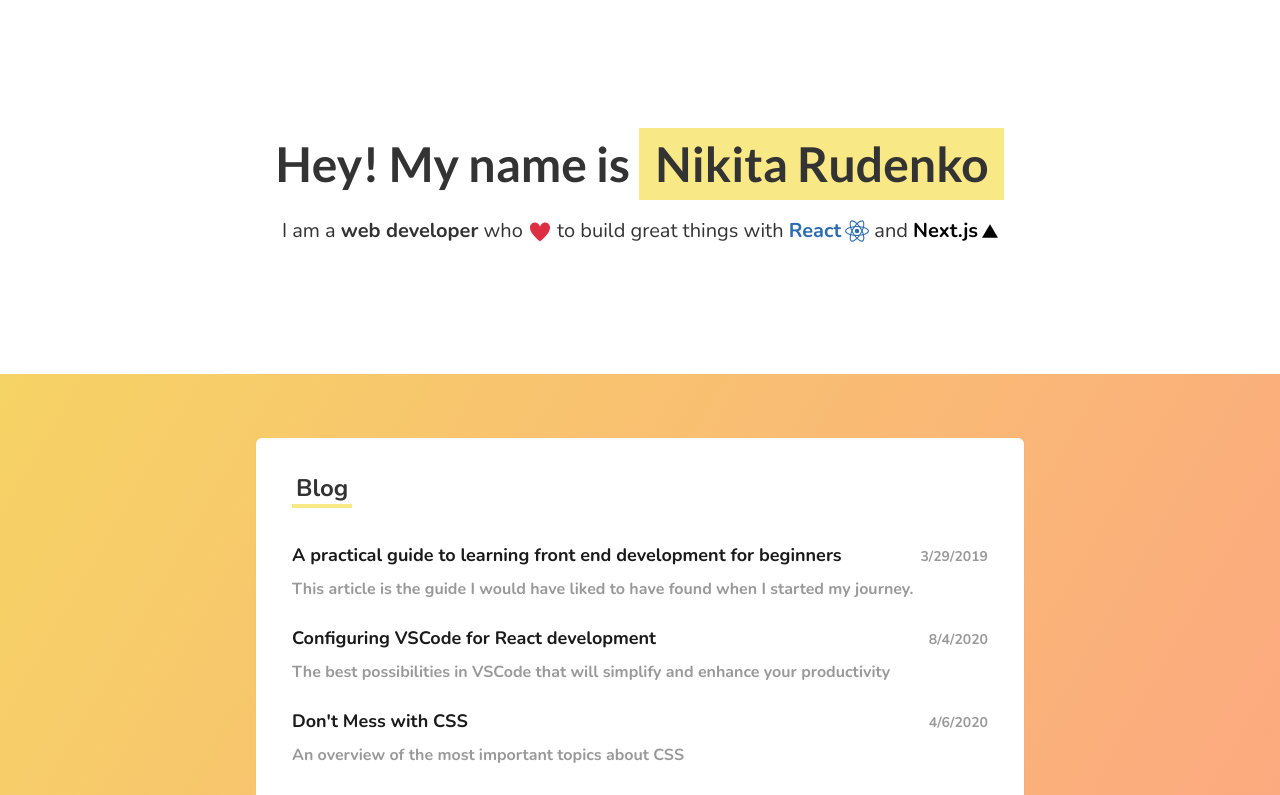
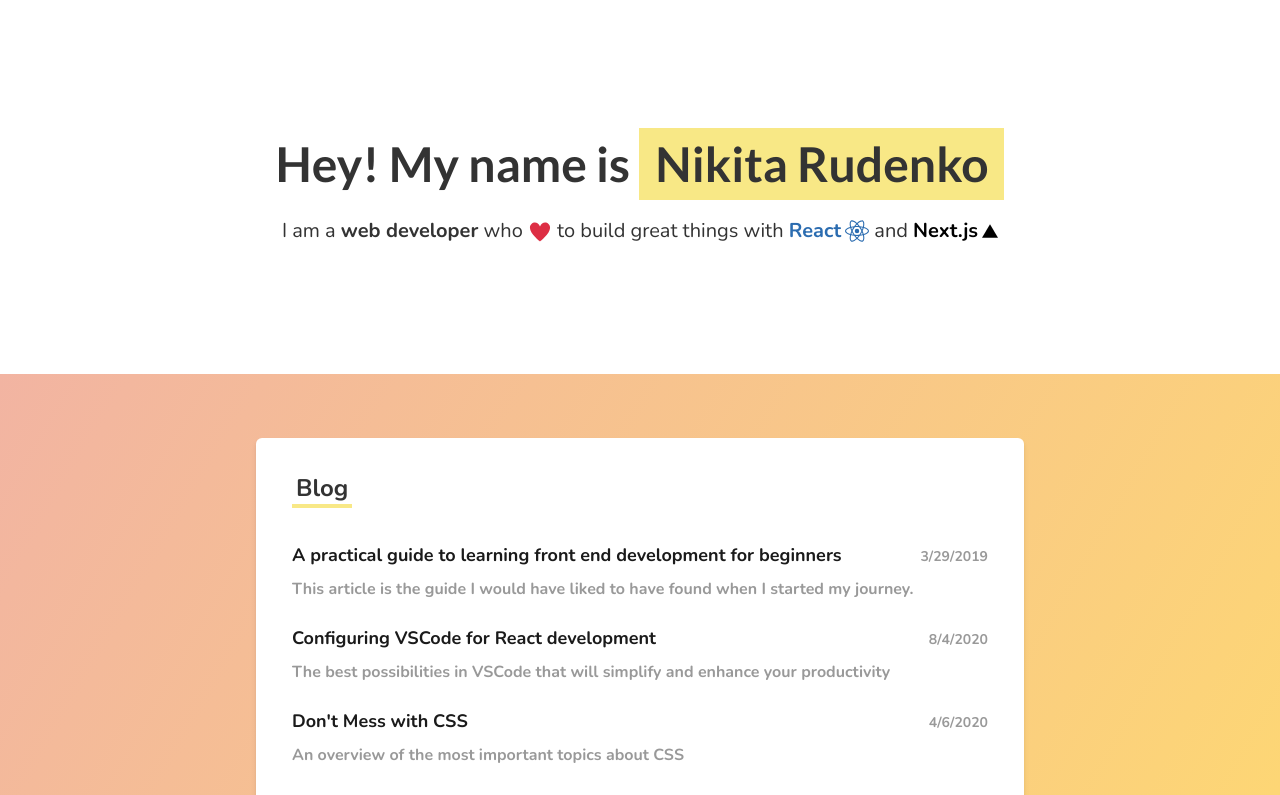
Before and after one commit to jose-donato/nikitarudenko.dev, a Next.js app: page / in a window 1280 px wide. Shown: the top 795 px of the page. Built offline with nearby package versions, Linux system fonts and the light colour scheme.

Commit message:
refactor: :lipstick: Redesign gradients, shadows and cards

```diff
--- a/src/components/Card.tsx
+++ b/src/components/Card.tsx
@@ -1,3 +1,4 @@
+import clsx from 'clsx'
 import Link from 'next/link'
 import { ReactNode } from 'react'
 
@@ -13,7 +14,10 @@
 
   return (
     <div
-      className={`p-4 md:p-6 bg-white rounded-md shadow-sm text-mononchrome-800 ${className}`}
+      className={clsx(
+        'bg-white rounded-md shadow-md text-mononchrome-800 overflow-hidden',
+        className || ''
+      )}
     >
       {title && href && (
         <h3 className="px-2 py-2 text-xl font-bold md:px-3 md:text-2xl font-body">
--- a/src/components/Layout/Header/MobileNav.tsx
+++ b/src/components/Layout/Header/MobileNav.tsx
@@ -23,17 +23,13 @@
             'flex justify-center items-center inset-0 opacity-0 bg-white h-full transition-opacity duration-500',
             isOpen && 'opacity-100'
           )}
-          style={{
-            backgroundImage:
-              'linear-gradient(-225deg, rgba(172, 50, 228, 0.7) 0%, rgba(121, 24, 242, 0.7) 48%, rgba(72, 1, 255, 0.7) 100%)',
-          }}
         >
           <ul className="flex flex-col items-center font-body">
             {links.map(({ href, label }) => {
               return (
                 <li
                   key={label}
-                  className="inline-block p-2 mb-4 text-2xl font-bold bg-yellow-400 text-mononchrome-700"
+                  className="inline-block p-2 mb-4 text-2xl font-bold bg-yellow-400 shadow-md text-mononchrome-700"
                 >
                   <Link href={href}>
                     <a>{label}</a>
@@ -45,13 +41,7 @@
         </div>
       </nav>
 
-      <div
-        style={{
-          backgroundImage:
-            'linear-gradient(-225deg, rgba(172, 50, 228, 0.7) 0%, rgba(121, 24, 242, 0.7) 48%, rgba(72, 1, 255, 0.7) 100%)',
-        }}
-        className="fixed bottom-0 right-0 p-4 bg-gray-700 rounded-tl-lg"
-      >
+      <div className="fixed bottom-0 right-0 p-4 rounded-tl-lg shadow-md bg-mononchrome-700">
         <MobileNavIcon isOpen={isOpen} setIsOpen={setIsOpen} />
       </div>
     </>
--- a/src/components/Layout/Header/MobileNavIcon.tsx
+++ b/src/components/Layout/Header/MobileNavIcon.tsx
@@ -8,10 +8,10 @@
       onClick={() => setIsOpen(!isOpen)}
       className={clsx(s.navIcon, isOpen && s.open)}
     >
-      <span className="bg-gray-200"></span>
-      <span className="bg-gray-200"></span>
-      <span className="bg-gray-200"></span>
-      <span className="bg-gray-200"></span>
+      <span className="bg-yellow-400"></span>
+      <span className="bg-yellow-400"></span>
+      <span className="bg-yellow-400"></span>
+      <span className="bg-yellow-400"></span>
     </div>
   )
 }
--- a/src/pages/Blog/Blog.tsx
+++ b/src/pages/Blog/Blog.tsx
@@ -11,15 +11,9 @@
 const Blog = ({ blogPosts }: Props): JSX.Element => (
   <Layout>
     <Layout.Header />
-    <Layout.Body
-      style={{
-        backgroundImage:
-          'linear-gradient(126deg, rgba(215,127,255,1) 0%, rgba(159,82,255,1) 48%, rgba(115,61,255,1) 100%)',
-      }}
-      className="px-4"
-    >
+    <Layout.Body className="px-4 gradient-light">
       <div className="flex items-center justify-center px-2 py-24 lg:px-6 text-mononchrome-800 font-display">
-        <h1 className="px-4 text-5xl font-bold bg-yellow-400 font-display">
+        <h1 className="px-4 text-5xl font-bold bg-yellow-400 shadow-md font-display">
           Blog
         </h1>
       </div>
@@ -29,7 +23,7 @@
           <ul>
             {blogPosts.map(({ href, title, date, id, excerpt }) => {
               return (
-                <Card className="mb-4" key={id}>
+                <Card className="mb-4 shadow-md" key={id}>
                   <li>
                     <Link href={href}>
                       <a className="block p-3 transition-colors duration-200 rounded-md cursor-pointer font-body focus:bg-mononchrome-100 hover:bg-mononchrome-100">
--- a/src/pages/BlogPost/BlogPost.tsx
+++ b/src/pages/BlogPost/BlogPost.tsx
@@ -8,15 +8,9 @@
     <Layout>
       <Layout.Header />
       <Layout.Body>
-        <div
-          style={{
-            backgroundImage:
-              'linear-gradient(-225deg, #AC32E4 0%, #7918F2 48%, #4801FF 100%)',
-          }}
-          className="px-8 py-16 md:py-24 text-mononchrome-700 font-display"
-        >
+        <div className="px-8 py-16 md:py-24 text-mononchrome-700 font-display gradient-light">
           <div className="max-w-screen-lg m-auto text-3xl font-bold text-center md:text-4xl">
-            <h1 className="inline py-2 bg-white md:py-4">
+            <h1 className="inline py-2 bg-white shadow-md md:py-4">
               <span
                 style={{
                   boxDecorationBreak: 'clone',
--- a/src/pages/Home/BlogCard.tsx
+++ b/src/pages/Home/BlogCard.tsx
@@ -11,7 +11,7 @@
   const { blogPosts } = props
 
   return (
-    <Card href="/blog" className="sm:col-span-2" title="Blog">
+    <Card href="/blog" className="p-4 sm:col-span-2 md:p-6" title="Blog">
       <ul className="mt-4">
         {blogPosts.map(({ href, title, date, id, excerpt }) => {
           return (
--- a/src/pages/Home/MainSection.tsx
+++ b/src/pages/Home/MainSection.tsx
@@ -5,12 +5,7 @@
 }
 
 const MainSection = ({ children }: Props): JSX.Element => (
-  <section
-    className="min-h-screen px-4 py-8 md:py-16 bg-mononchrome-400"
-    style={{
-      backgroundImage: 'linear-gradient(120deg, #f6d365 0%, #fda085 100%)',
-    }}
-  >
+  <section className="min-h-screen px-4 py-8 md:py-16 bg-mononchrome-400 gradient-light">
     <div className="grid max-w-screen-md grid-cols-1 gap-5 mx-auto sm:grid-cols-2">
       {children}
     </div>
--- a/src/pages/Home/SnippetsCard.tsx
+++ b/src/pages/Home/SnippetsCard.tsx
@@ -9,7 +9,7 @@
 
 const SnippetsCard = ({ snippets }: Props) => {
   return (
-    <Card href="/snippets" title="Snippets">
+    <Card className="p-4 md:p-6" href="/snippets" title="Snippets">
       <ul className="mt-4">
         {snippets.map(({ id, title, excerpt, href }) => {
           return (
--- a/src/styles/tailwind.css
+++ b/src/styles/tailwind.css
@@ -8,3 +8,11 @@
 svg {
   display: inline-block;
 }
+
+.gradient-light {
+  background: linear-gradient(
+    120deg,
+    rgba(242, 180, 162, 1) 0%,
+    rgba(255, 220, 109, 1) 100%
+  );
+}
```
